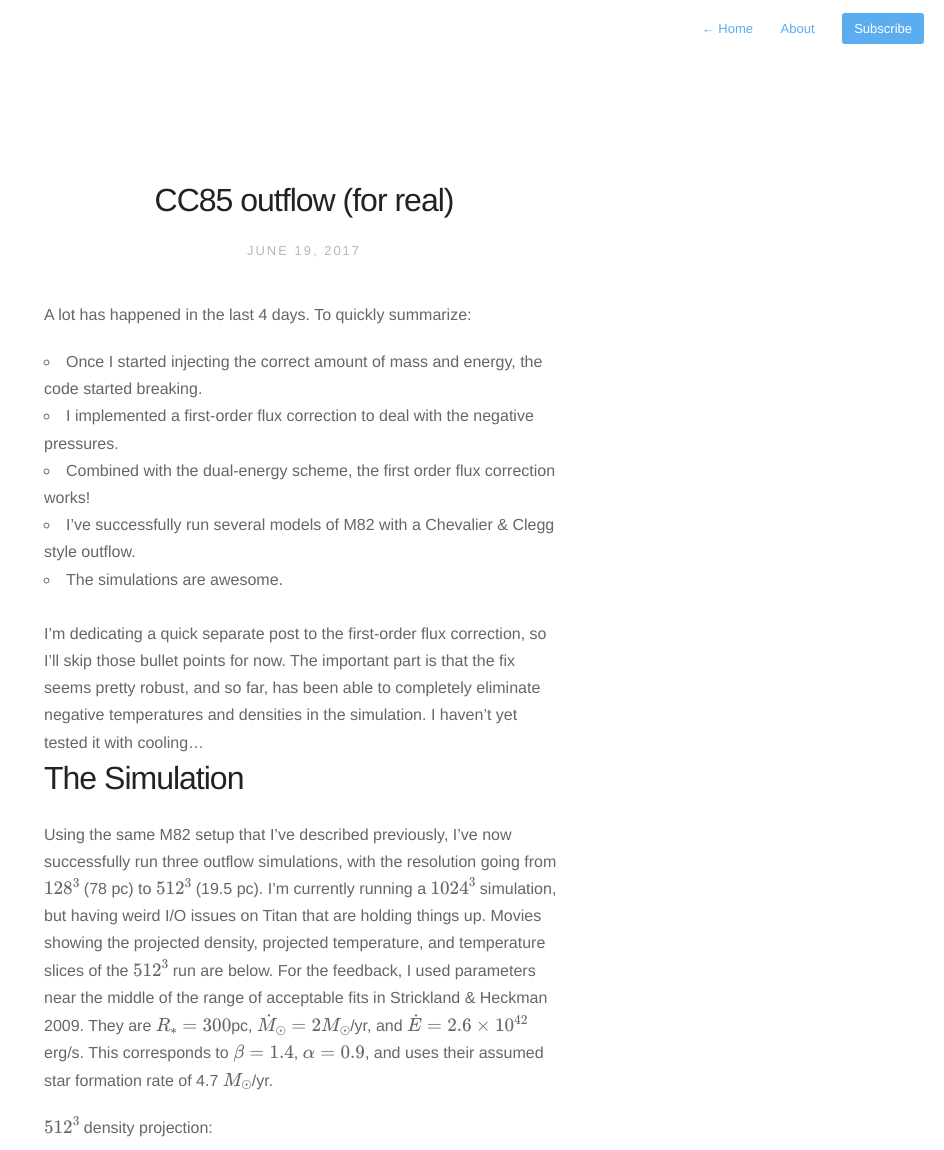
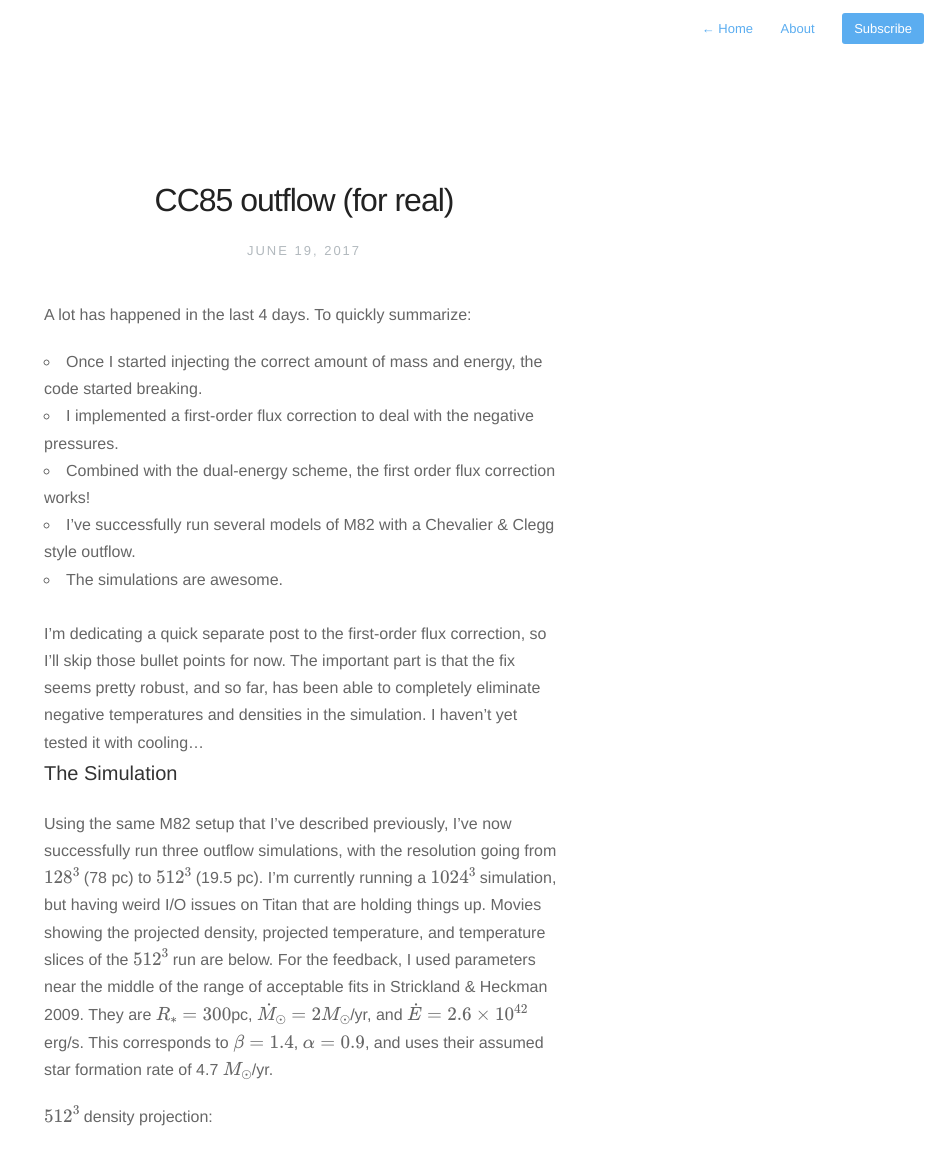
Before and after one commit to evaneschneider/site, a Jekyll site: the page built from _posts/2017-6-19-CC85-outflow-2.markdown, in a window 1280 px wide. Shown: the top 1150 px of the page, without its empty margins (336-1280 px from the left). Built offline with Jekyll 4.4.1, drawn with Linux system fonts in a browser that asks for light colours; nearby versions of some CDN libraries; formulas are drawn with MathJax 3; grey boxes are pictures that could not be loaded.

Commit message:
minor edits

```diff
--- a/_posts/2017-6-19-CC85-outflow-2.markdown
+++ b/_posts/2017-6-19-CC85-outflow-2.markdown
@@ -12,8 +12,9 @@ A lot has happened in the last 4 days. To quickly summarize:
 * The simulations are awesome.
 <br>
 I'm dedicating a quick separate post to the first-order flux correction, so I'll skip those bullet points for now. The important part is that the fix seems pretty robust, and so far, has been able to completely eliminate negative temperatures and densities in the simulation. I haven't yet tested it with cooling...
+<br>
 
-# The Simulation
+### The Simulation
 
 Using the same M82 setup that I've described previously, I've now successfully run three outflow simulations, with the resolution going from $$128^3$$ (78 pc) to $$512^3$$ (19.5 pc). I'm currently running a $$1024^3$$ simulation, but having weird I/O issues on Titan that are holding things up. Movies showing the projected density, projected temperature, and temperature slices of the $$512^3$$ run are below. For the feedback, I used parameters near the middle of the range of acceptable fits in Strickland & Heckman 2009. They are $$R_{*} = 300$$pc, $$\dot{M}_{\odot} = 2 M_{\odot}$$/yr, and $$\dot{E} = 2.6\times10^{42}$$erg/s. This corresponds to $$\beta = 1.4$$, $$\alpha = 0.9$$, and uses their assumed star formation rate of 4.7 $$M_\odot$$/yr.
 
```
